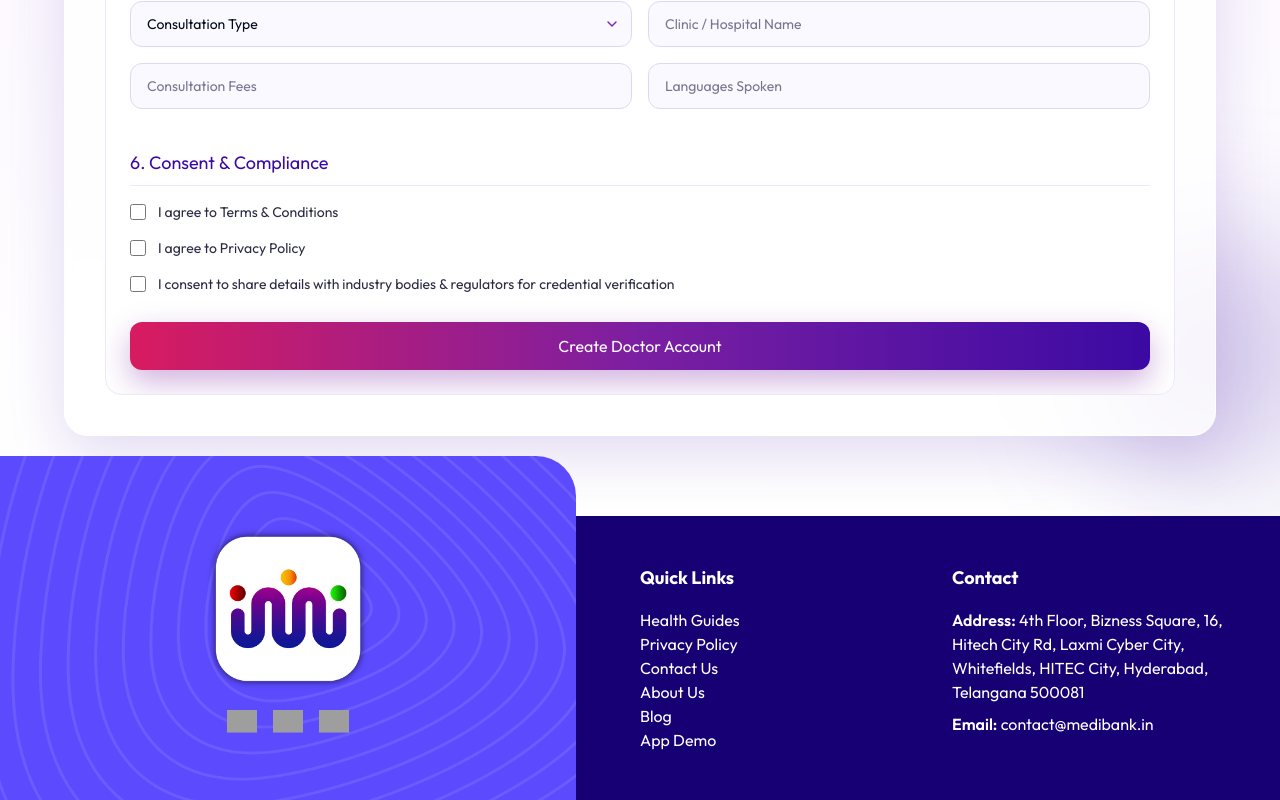
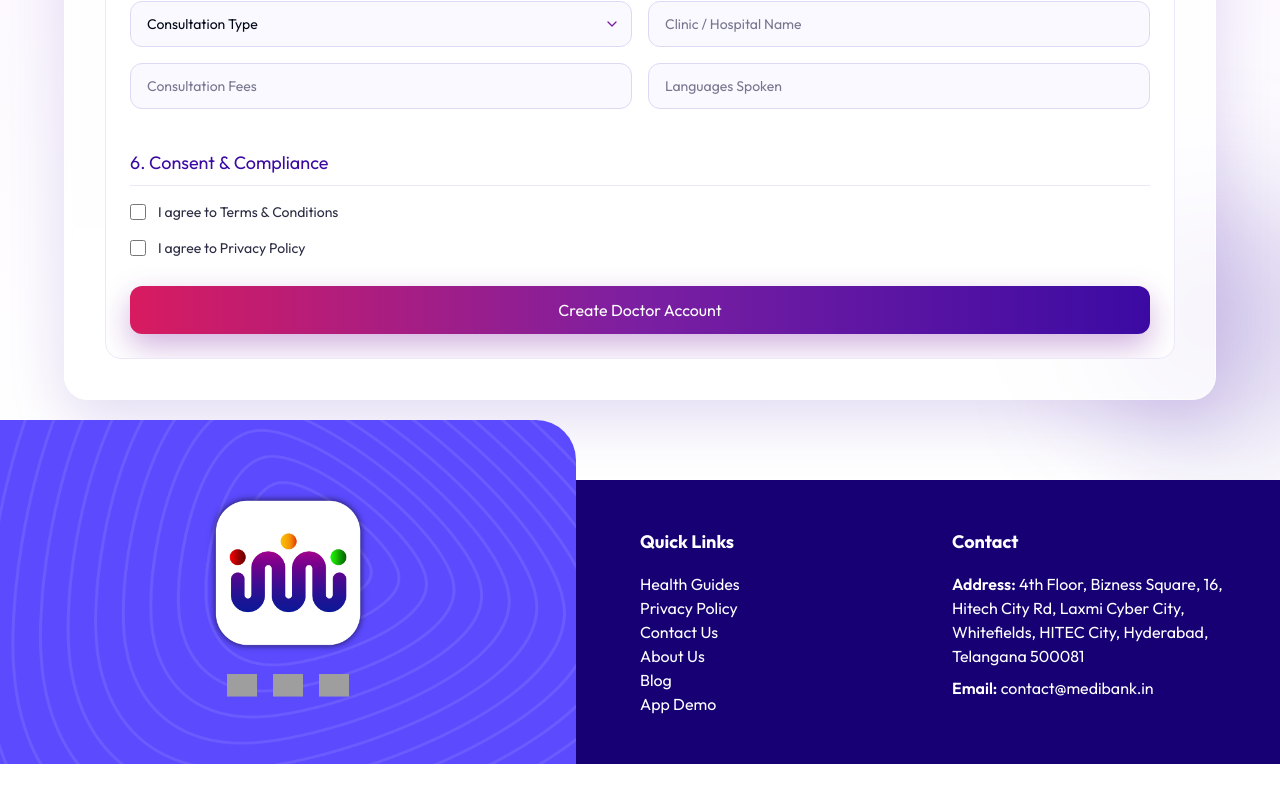
Before and after one commit to Medibank-IN/website-old, a Next.js app: page /doctorRegistration in a window 1280 px wide. Shown: the part 2113-2913 px from the top of the page. After the commit the page ends 2877 px from the top, so only its background shows below. Built offline with nearby package versions, Linux system fonts and the light colour scheme; grey boxes are pictures that could not be loaded.

Commit message:
doctor field consent removed

```diff
--- a/src/app/doctorRegistration/page.js
+++ b/src/app/doctorRegistration/page.js
@@ -273,7 +273,7 @@ export default function DoctorRegistrationPage() {
         <h2 className={sectionTitleClass}>6. Consent & Compliance</h2>
         <label className="sm:col-span-2 flex items-center gap-3 text-sm text-[#2b2b43]"><input type="checkbox" className="size-4 accent-[#7b1fa2]" {...register("agreeTerms", { required: "You must agree to Terms & Conditions." })} /> I agree to Terms & Conditions</label>{errors.agreeTerms && <p className="sm:col-span-2 -mt-2 text-xs text-red-500">{errors.agreeTerms.message}</p>}
         <label className="sm:col-span-2 flex items-center gap-3 text-sm text-[#2b2b43]"><input type="checkbox" className="size-4 accent-[#7b1fa2]" {...register("agreePrivacy", { required: "You must agree to Privacy Policy." })} /> I agree to Privacy Policy</label>{errors.agreePrivacy && <p className="sm:col-span-2 -mt-2 text-xs text-red-500">{errors.agreePrivacy.message}</p>}
-        <label className="sm:col-span-2 flex items-center gap-3 text-sm text-[#2b2b43]"><input type="checkbox" className="size-4 accent-[#7b1fa2]" {...register("verificationConsent")} /> I consent to share details with industry bodies & regulators for credential verification</label>
+        {/* <label className="sm:col-span-2 flex items-center gap-3 text-sm text-[#2b2b43]"><input type="checkbox" className="size-4 accent-[#7b1fa2]" {...register("verificationConsent")} /> I consent to share details with industry bodies & regulators for credential verification</label> */}
         <button type="submit" disabled={isSubmitting} className="sm:col-span-2 mt-3 rounded-xl bg-gradient-to-r from-[#d81b60] via-[#7b1fa2] to-[#3b0aa3] px-6 py-3 text-base font-aptos-extrabold text-white shadow-[0_12px_30px_rgba(123,31,162,0.35)] transition duration-300 hover:-translate-y-0.5 hover:shadow-[0_18px_44px_rgba(216,27,96,0.4)] disabled:opacity-70">{isSubmitting ? "Validating..." : "Create Doctor Account"}</button>
         {submitMessage && <p className={`sm:col-span-2 text-sm font-medium ${submitSuccess ? "text-emerald-600" : "text-red-500"}`}>{submitMessage}</p>}
       </form></section></main>
```
